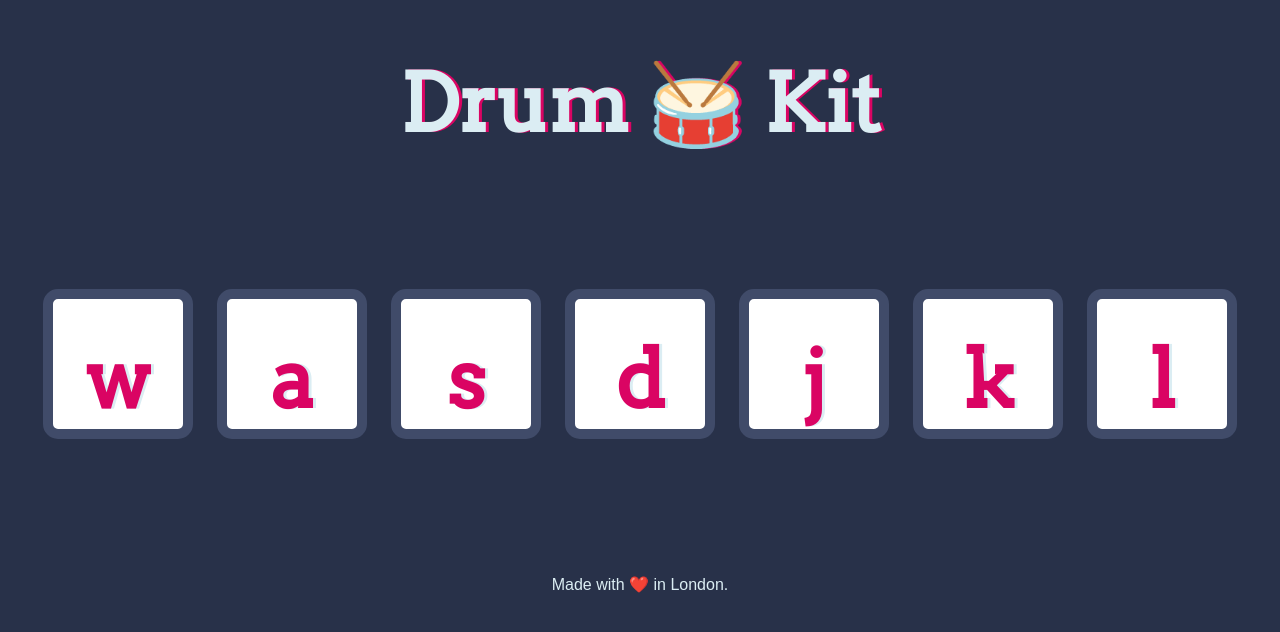
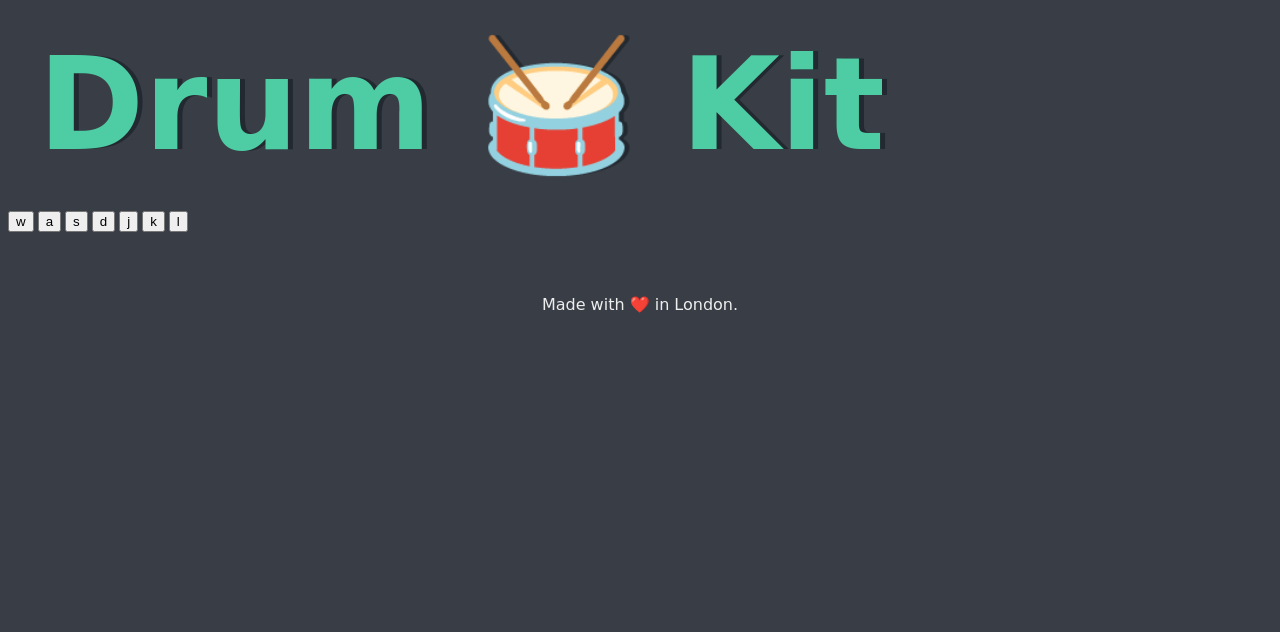
Before and after one commit to gpower-crypto/tindog-udemy, a plain HTML site: page index.html in a window 1280 px wide. Drawn offline with Linux system fonts and the light colour scheme.

Commit message:
Add files via upload

```diff
--- a/styles.css
+++ b/styles.css
@@ -1,81 +1,41 @@
+.container {
+  width: 70%;
+  margin: auto;
+  text-align: center;
+}
+
+.dice {
+  text-align: center;
+  display: inline-block;
+
+}
+
 body {
-  text-align: center;
-  background-color: #283149;
+  background-color: #393E46;
 }
 
 h1 {
-  font-size: 5rem;
-  color: #DBEDF3;
-  font-family: "Arvo", cursive;
-  text-shadow: 3px 0 #DA0463;
+  margin: 30px;
+  font-family: 'Lobster', cursive;
+  text-shadow: 5px 0 #232931;
+  font-size: 8rem;
+  color: #4ECCA3;
+}
 
+p {
+  font-size: 2rem;
+  color: #4ECCA3;
+  font-family: 'Indie Flower', cursive;
+}
+
+img {
+  width: 80%;
 }
 
 footer {
-  color: #DBEDF3;
-  font-family: sans-serif;
-}
-
-.w {
+  margin-top: 5%;
+  color: #EEEEEE;
+  text-align: center;
+  font-family: 'Indie Flower', cursive;
 
 }
-
-.a {
-
-}
-
-.s {
-
-}
-
-.d {
-
-}
-
-.j {
-
-}
-
-.k {
-
-}
-
-.l {
-
-}
-
-.set {
-  margin: 10% auto;
-}
-
-.game-over {
-  background-color: red;
-  opacity: 0.8;
-}
-
-.pressed {
-  box-shadow: 0 3px 4px 0 #DBEDF3;
-  opacity: 0.5;
-}
-
-.red {
-  color: red;
-}
-
-.drum {
-  outline: none;
-  border: 10px solid #404B69;
-  font-size: 5rem;
-  font-family: 'Arvo', cursive;
-  line-height: 2;
-  font-weight: 900;
-  color: #DA0463;
-  text-shadow: 3px 0 #DBEDF3;
-  border-radius: 15px;
-  display: inline-block;
-  width: 150px;
-  height: 150px;
-  text-align: center;
-  margin: 10px;
-  background-color: white;
-}
```
